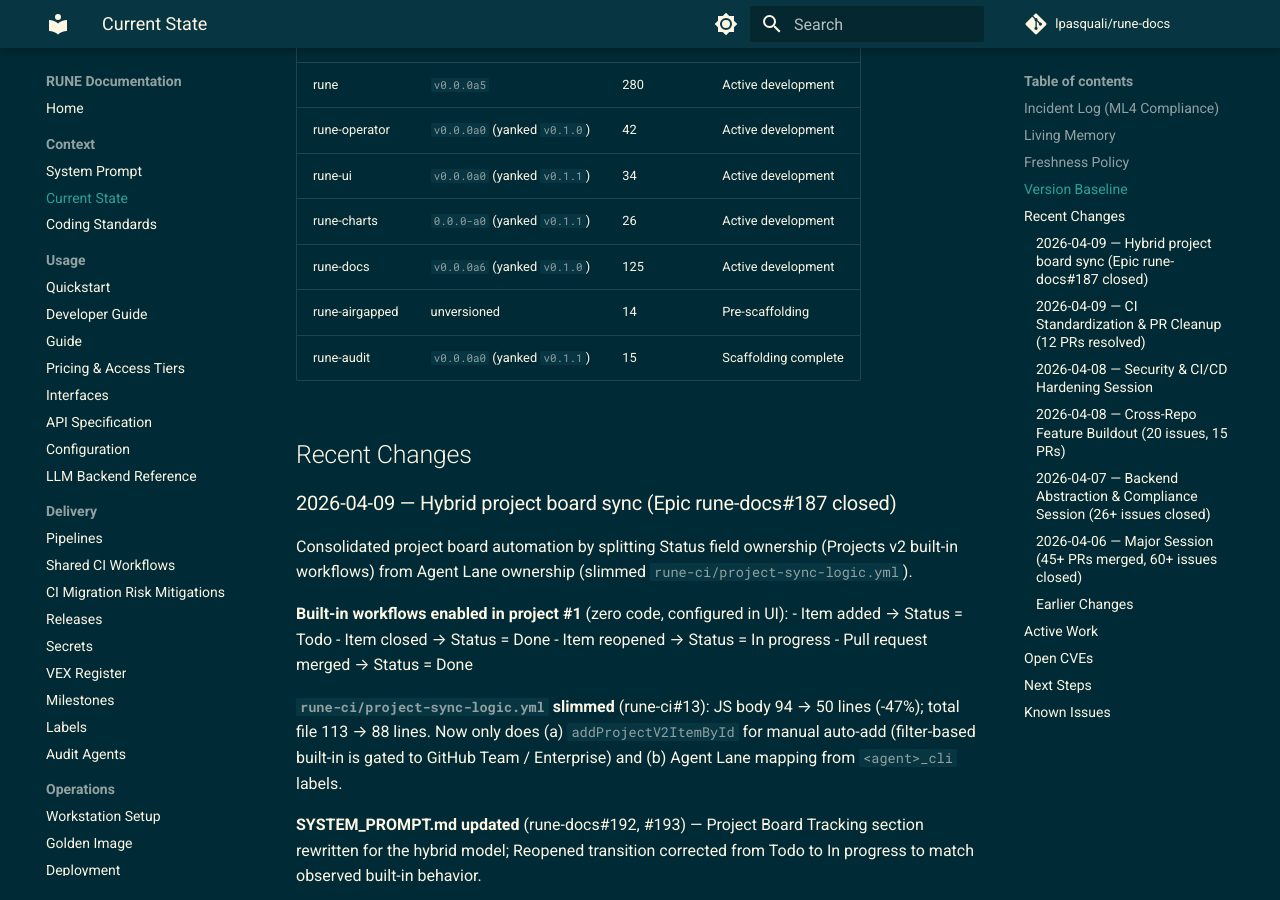
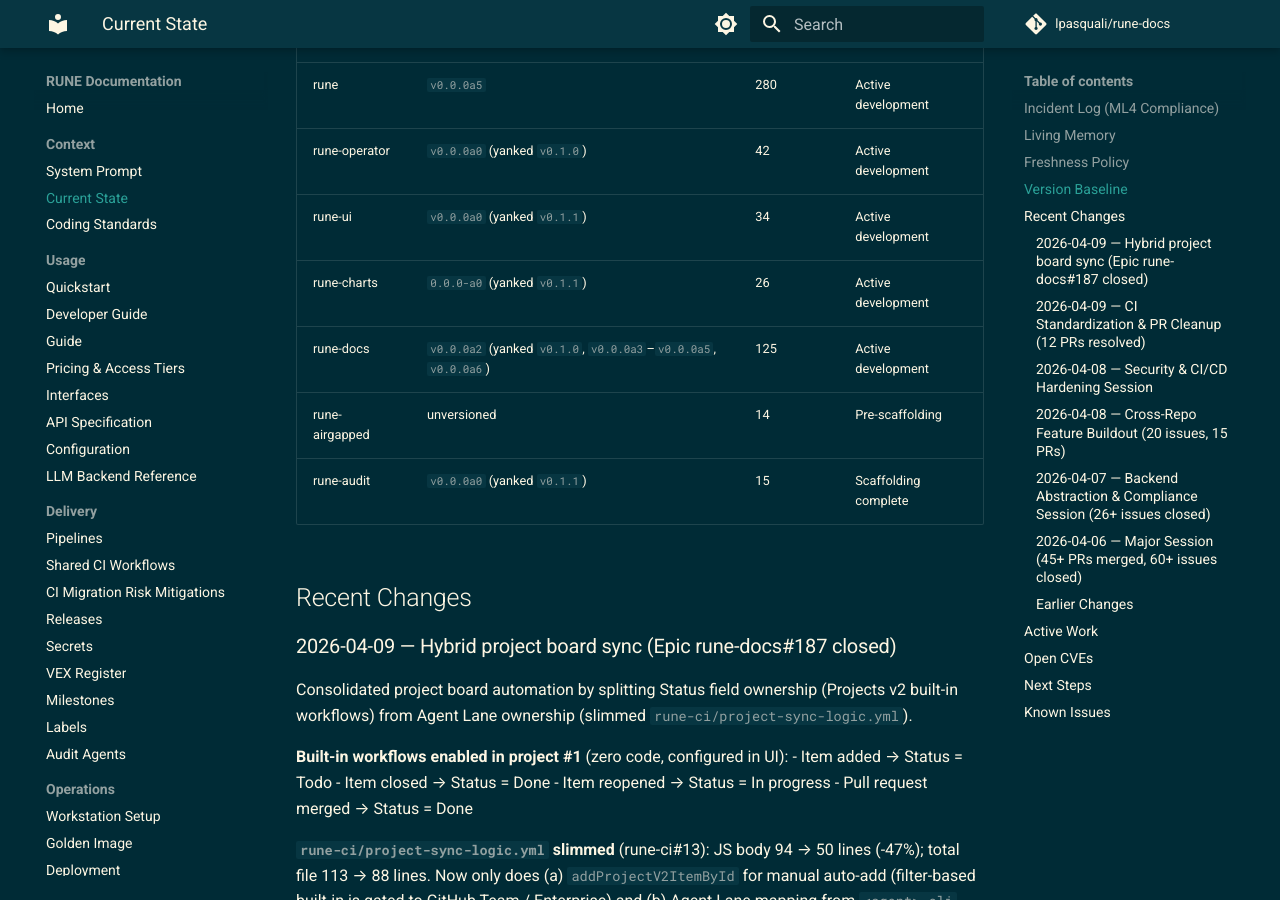
Before and after one commit to lpasquali/rune-docs, an MkDocs documentation site: the page built from docs/context/CURRENT_STATE.md, in a window 1280 px wide and 900 px high, scrolled down 759 px. Built offline with MkDocs 1.6.1 and Material for MkDocs 9.7.7, drawn with Linux system fonts in a browser that asks for light colours; comment, search, counter and statistics services are not loaded; the version menu is left out.

Commit message:
docs: correct rune-docs version baseline to v0.0.0a2
Fixes the version baseline that was incorrectly bumped to v0.0.0a6 in
PR #197. The CURRENT_STATE.md "Version Baseline" tracks the most recent
*non-yanked* release. Per the existing baseline-reset incident note,
v0.0.0a3, v0.0.0a4, v0.0.0a5, and v0.1.0 are all yanked alongside the
brief v0.0.0a6 tag I just deleted. The next correct pre-alpha
increment after v0.0.0a1 is v0.0.0a2.

Also expands the yanked-versions parenthetical so the table is honest
about the full set of removed tags.

Co-Authored-By: Claude Opus 4.6 (1M context) <noreply@anthropic.com>

```diff
--- a/docs/context/CURRENT_STATE.md
+++ b/docs/context/CURRENT_STATE.md
@@ -25,7 +25,7 @@ Last updated: **2026-04-09**.
 | rune-operator | `v0.0.0a0` (yanked `v0.1.0`) | 42 | Active development |
 | rune-ui | `v0.0.0a0` (yanked `v0.1.1`) | 34 | Active development |
 | rune-charts | `0.0.0-a0` (yanked `v0.1.1`) | 26 | Active development |
-| rune-docs | `v0.0.0a6` (yanked `v0.1.0`) | 125 | Active development |
+| rune-docs | `v0.0.0a2` (yanked `v0.1.0`, `v0.0.0a3`–`v0.0.0a5`, `v0.0.0a6`) | 125 | Active development |
 | rune-airgapped | unversioned | 14 | Pre-scaffolding |
 | rune-audit | `v0.0.0a0` (yanked `v0.1.1`) | 15 | Scaffolding complete |
 
```
